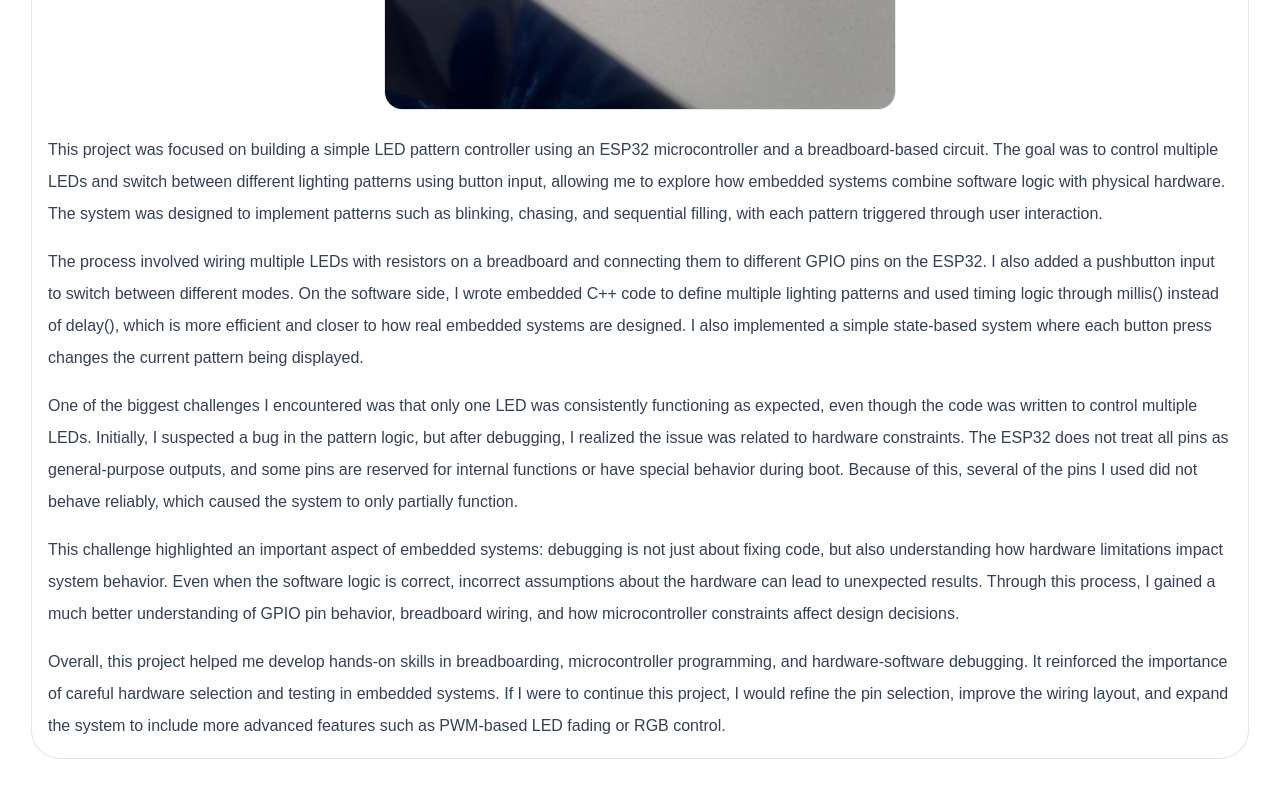
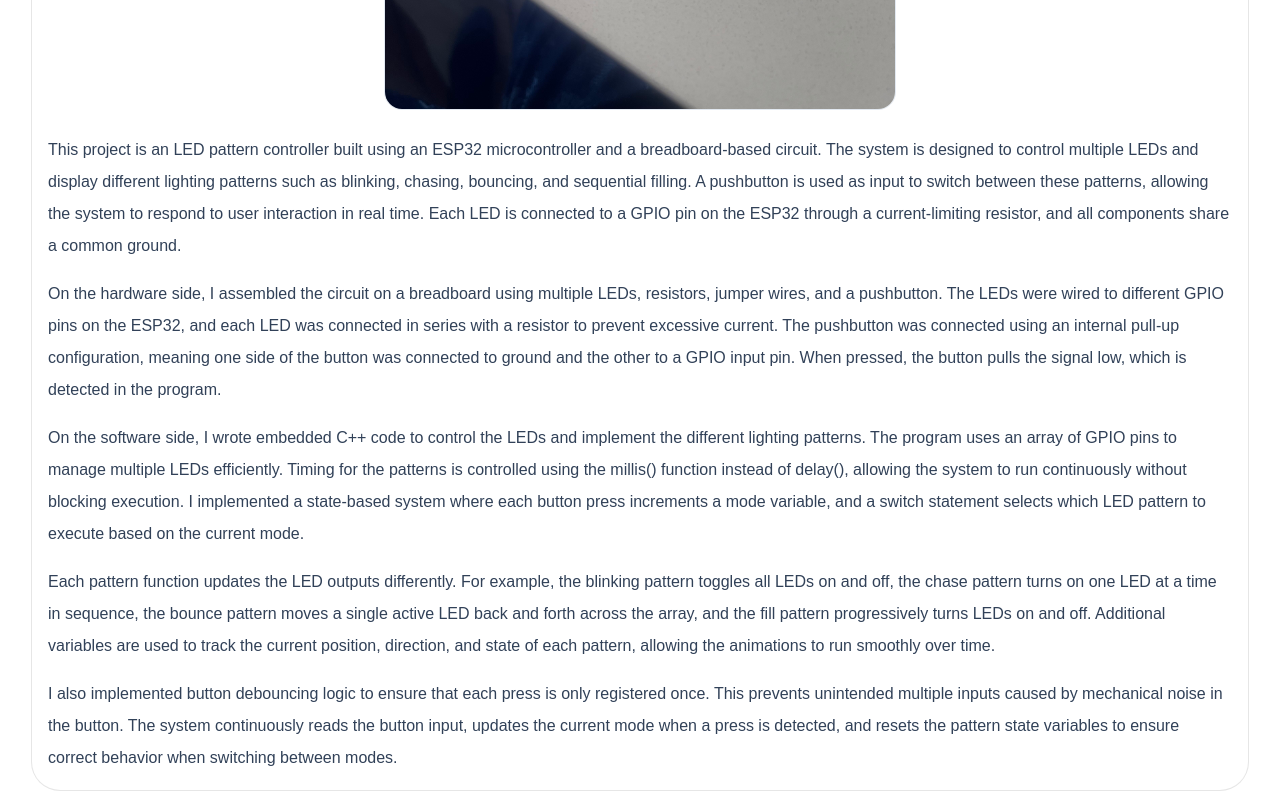
Before and after one commit to anirudh-seshadri/portfolio-website, a React (Vite) app: page / in a window 1280 px wide. Shown: the part 7680-8480 px from the top of the page. Built offline with nearby package versions, Linux system fonts and the light colour scheme.

Commit message:
new description for new project

```diff
--- a/src/App.jsx
+++ b/src/App.jsx
@@ -175,15 +175,15 @@ const detailedProjects = [
   customImageClass: "max-w-lg",
   fit: "contain",
   paragraphs: [
-    "This project was focused on building a simple LED pattern controller using an ESP32 microcontroller and a breadboard-based circuit. The goal was to control multiple LEDs and switch between different lighting patterns using button input, allowing me to explore how embedded systems combine software logic with physical hardware. The system was designed to implement patterns such as blinking, chasing, and sequential filling, with each pattern triggered through user interaction.",
+    "This project is an LED pattern controller built using an ESP32 microcontroller and a breadboard-based circuit. The system is designed to control multiple LEDs and display different lighting patterns such as blinking, chasing, bouncing, and sequential filling. A pushbutton is used as input to switch between these patterns, allowing the system to respond to user interaction in real time. Each LED is connected to a GPIO pin on the ESP32 through a current-limiting resistor, and all components share a common ground.",
 
-    "The process involved wiring multiple LEDs with resistors on a breadboard and connecting them to different GPIO pins on the ESP32. I also added a pushbutton input to switch between different modes. On the software side, I wrote embedded C++ code to define multiple lighting patterns and used timing logic through millis() instead of delay(), which is more efficient and closer to how real embedded systems are designed. I also implemented a simple state-based system where each button press changes the current pattern being displayed.",
+    "On the hardware side, I assembled the circuit on a breadboard using multiple LEDs, resistors, jumper wires, and a pushbutton. The LEDs were wired to different GPIO pins on the ESP32, and each LED was connected in series with a resistor to prevent excessive current. The pushbutton was connected using an internal pull-up configuration, meaning one side of the button was connected to ground and the other to a GPIO input pin. When pressed, the button pulls the signal low, which is detected in the program.",
 
-    "One of the biggest challenges I encountered was that only one LED was consistently functioning as expected, even though the code was written to control multiple LEDs. Initially, I suspected a bug in the pattern logic, but after debugging, I realized the issue was related to hardware constraints. The ESP32 does not treat all pins as general-purpose outputs, and some pins are reserved for internal functions or have special behavior during boot. Because of this, several of the pins I used did not behave reliably, which caused the system to only partially function.",
+    "On the software side, I wrote embedded C++ code to control the LEDs and implement the different lighting patterns. The program uses an array of GPIO pins to manage multiple LEDs efficiently. Timing for the patterns is controlled using the millis() function instead of delay(), allowing the system to run continuously without blocking execution. I implemented a state-based system where each button press increments a mode variable, and a switch statement selects which LED pattern to execute based on the current mode.",
 
-    "This challenge highlighted an important aspect of embedded systems: debugging is not just about fixing code, but also understanding how hardware limitations impact system behavior. Even when the software logic is correct, incorrect assumptions about the hardware can lead to unexpected results. Through this process, I gained a much better understanding of GPIO pin behavior, breadboard wiring, and how microcontroller constraints affect design decisions.",
+    "Each pattern function updates the LED outputs differently. For example, the blinking pattern toggles all LEDs on and off, the chase pattern turns on one LED at a time in sequence, the bounce pattern moves a single active LED back and forth across the array, and the fill pattern progressively turns LEDs on and off. Additional variables are used to track the current position, direction, and state of each pattern, allowing the animations to run smoothly over time.",
 
-    "Overall, this project helped me develop hands-on skills in breadboarding, microcontroller programming, and hardware-software debugging. It reinforced the importance of careful hardware selection and testing in embedded systems. If I were to continue this project, I would refine the pin selection, improve the wiring layout, and expand the system to include more advanced features such as PWM-based LED fading or RGB control."
+    "I also implemented button debouncing logic to ensure that each press is only registered once. This prevents unintended multiple inputs caused by mechanical noise in the button. The system continuously reads the button input, updates the current mode when a press is detected, and resets the pattern state variables to ensure correct behavior when switching between modes."
   ]
 },
 ];
```
